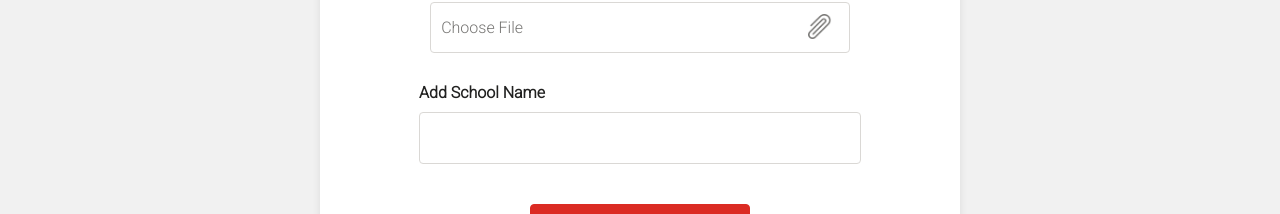
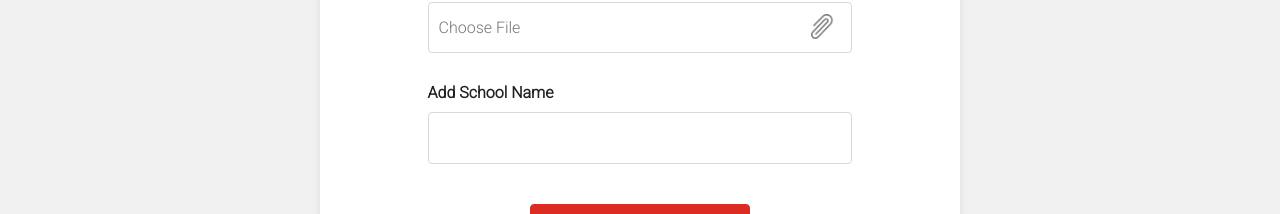
Before and after one commit to akashahmad/schoolRecord, an Angular app: page /importPopup in a window 1280 px wide. Shown: the part 334-548 px from the top of the page. Built offline with nearby package versions, Linux system fonts and the light colour scheme; sample sign-in values are in the browser's storage.

Commit message:
dashboard page modified and popup page styling fixed

```diff
--- a/src/app/app-routing.module.ts
+++ b/src/app/app-routing.module.ts
@@ -8,7 +8,7 @@ import {  ImportPopupComponent} from "./import-popup/import-popup.component";
 const routes: Routes = [
   { path: '', component: DashboardComponent, canActivate: [AuthenticationService] },
   { path: 'login', component: LogInComponent },
-  {path:'importPopup',component:ImportPopupComponent,canActivate: [AuthenticationService]}
+  {path:'importPopup',component:ImportPopupComponent,canActivate: [AuthenticationService]},
 ];
 
 @NgModule({
--- a/src/app/app.module.ts
+++ b/src/app/app.module.ts
@@ -8,14 +8,15 @@ import { DashboardComponent } from './dashboard/dashboard.component';
 import { ImportPopupComponent } from './import-popup/import-popup.component';
 import { HeaderComponent } from './header/header.component';
 import {FormsModule} from "@angular/forms"
-import {from} from 'rxjs'
+import {from} from 'rxjs';
+
 @NgModule({
   declarations: [
     AppComponent,
     LogInComponent,
     DashboardComponent,
     ImportPopupComponent,
-    HeaderComponent
+    HeaderComponent,
   ],
   imports: [
     BrowserModule,
--- a/src/app/header/header.component.html
+++ b/src/app/header/header.component.html
@@ -3,7 +3,7 @@
       <!-- {/* header */} -->
       <div class="header">
           <img src="../../assets/images/logo.jpeg" height="80px"/>
-          <span (click)="logout()" class="fnt-family-sans">Logout</span>
+          <span (click)="logout()" class="fnt-family-sans cursor-pointer">Logout</span>
       </div>
   </div>
 </div>
--- a/src/app/import-popup/import-popup.component.html
+++ b/src/app/import-popup/import-popup.component.html
@@ -2,8 +2,8 @@
     <div class="container-popup">
         <!-- {/* popup */} -->
         <div class="mainDiv-of-popup">
-          <div class="cross-img">
-              <img src='../../assets/images/false.png' (click)="close()"/>
+            <div class="cross-img cursor-pointer">
+                <img src='../../assets/images/false.png' (click)="close()" />
             </div>
             <!-- {/* import file heading */} -->
             <div class="import-heading fnt-family-sans">
@@ -15,27 +15,21 @@
                     <div class="input-upload-file">
                         <div class="input-container">
                             <label>Choose File
-                    <input required id="myInput" type="file" accept=".csv" (change)="csv2Array($event.target.files)"/>
+                                <input required id="myInput" type="file" accept=".csv"
+                                    (change)="csv2Array($event.target.files)" />
                                 <div class="file-icon">
                                     <img src="../../assets/images/attach.png" height="25px" alt="" />
                                 </div>
                             </label>
                         </div>
                     </div>
-                  <!-- {/* browse file  */} -->
-                 <!-- <div class="label-and-input-mainDiv fnt-family-sans">
-                      <label>Browse File</label>
-                      <div>
-                           <input placeholder="Data.csv" class="fnt-family-sans"/>
-                          <img class="attach-img" src="../../assets/images/attach.png" width="20px"/>
-
-                      </div>
-                  </div> -->
                     <!-- {/* Add School Name */} -->
                     <div class="label-and-input-mainDiv fnt-family-sans">
+                        <div class="label-main-div-of-schoolName">
                             <label>Add School Name</label>
-                      <div>
-                          <input #previousschool placeholder="" class="fnt-family-sans" (keyup)='setPreviousSchool(previousschool.value)'/>
+                        </div>
+                        <div class="input-container popup-second-div-inpus-label">
+                            <input required id="myInput" (change)="csv2Array($event.target.files)" />
                         </div>
                     </div>
                     <div class="buttons">
--- a/src/styles.css
+++ b/src/styles.css
@@ -1,3 +1,7 @@
+.cursor-pointer{
+  cursor: pointer;
+}
+
 .tableBody .form-of-dataEntry .label-And-input .last-input-of-dataEntry{
   height: 40px;
   border-radius: 4px;
@@ -231,7 +235,14 @@ margin: 20px 0px 0px 0px;
   justify-content: center;
 }
 .container-popup .mainDiv-of-popup .label-and-input-mainDiv {
-  margin: 30px 0px 0px 0px;
+    margin: 30px 0px 0px 0px;
+    width: 83%;
+    display: flex;
+    flex-direction: column;
+    justify-content: center;
+}
+.container-popup .mainDiv-of-popup .label-and-input-mainDiv .label-main-div-of-schoolName{
+  padding: 0px 0px 0px 10%;
 }
 .container-popup .mainDiv-of-popup .label-and-input-mainDiv label{
   font-size: 16px;
@@ -239,9 +250,9 @@ margin: 20px 0px 0px 0px;
   color: #212120;
 }
 .container-popup .mainDiv-of-popup .label-and-input-mainDiv input{
-width: 400px;
-padding: 0px 30px 0px 10px;
-margin: 10px 0px 0px 0px;
+width: 88%;
+padding: 0px 10px 0px 10px;
+margin: 10px 10% 0px 10%;
 height: 50px;
 border-radius: 4px;
 border: solid 1px #DAD8D5;
@@ -485,10 +496,6 @@ color: #212120;
   margin: 6px 0px 0px 25px;
 }
 /* form css starts from here */
-.tableBody .form-of-dataEntry{
-  background:#fdf4f4;
-  padding: 0 5% 0 5%;
-}
 .tableBody .form-of-dataEntry .row-of-form{
   display: flex;
   width: 100%;
@@ -516,6 +523,9 @@ color: #212120;
   padding: 0px 10px 0px 10px;
 }
 /* data entry */
+.d-flex-main-list{
+  display: flex;
+}
 .dataEntry-container{
   padding-left: 50px;
   padding-right: 50px;
@@ -630,6 +640,9 @@ color: #212120;
   color: #FFFFFF;
 }
 /* body of table css */
+.tableBody .body-ImgAndData .main-ul-of-form-table{
+  flex-direction: column;
+}
 .tableBody .body-ImgAndData ul{
   display: flex;
   margin: 0px;
@@ -808,8 +821,11 @@ color: #FFFFFF;
 /* browse file new */
 .input-upload-file .input-container {
   position: relative;
-  width: 79%
-
+  width: 80%
+}
+.label-and-input-mainDiv .popup-second-div-inpus-label{
+    display: flex;
+    justify-content: center;
 }
 .input-container label {
   padding: 10px;
```
Also changed, not shown: src/app/dashboard/dashboard.component.html (+65 -64 lines). Lines whose indentation alone changed are shown as unchanged.
